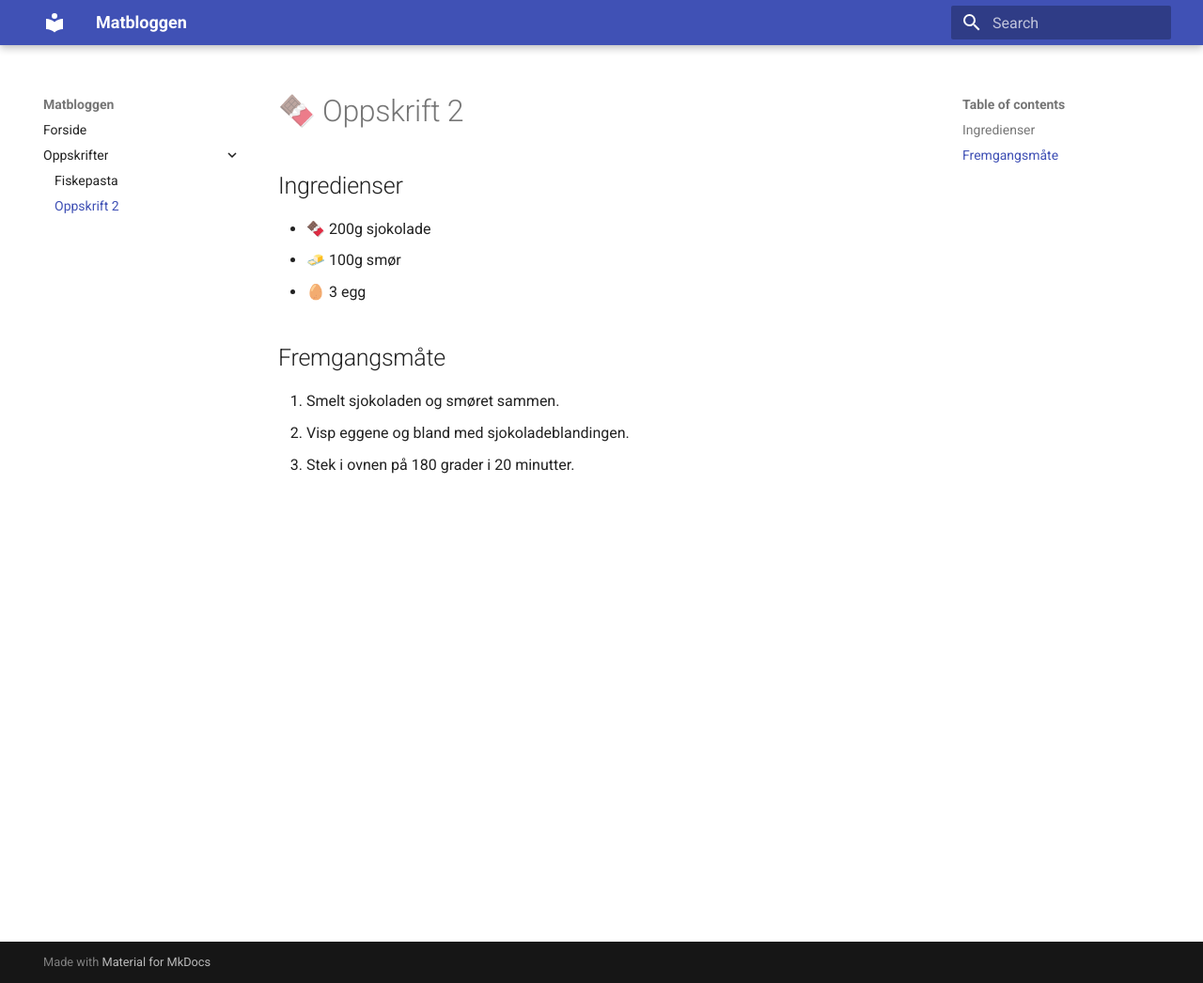
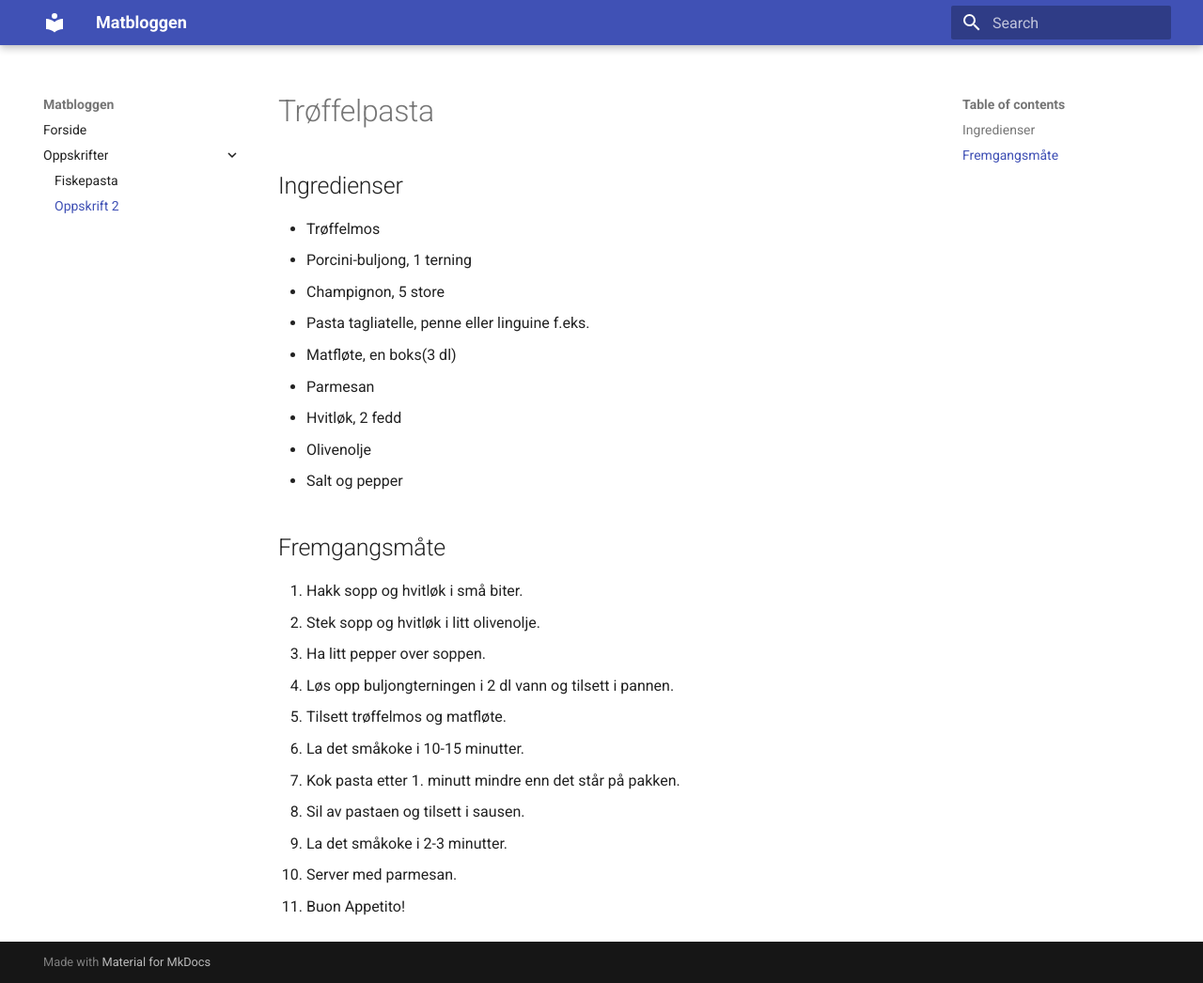
Before and after one commit to mariusops/matbloggen, an MkDocs documentation site: the page built from docs/recipes/recipe2.md, in a window 1280 px wide and 1046 px high. Shown: the whole window at 94% size. Built offline with MkDocs 1.6.1 and Material for MkDocs 9.7.7, drawn with Linux system fonts in a browser that asks for light colours.

Commit message:
Update recipe2.md to replace chocolate recipe with truffle pasta recipe and add detailed cooking instructions

```diff
--- a/docs/recipes/recipe2.md
+++ b/docs/recipes/recipe2.md
@@ -1,13 +1,27 @@
-# 🍫 Oppskrift 2
+# Trøffelpasta
 
 ## Ingredienser
 
-- 🍫 200g sjokolade
-- 🧈 100g smør
-- 🥚 3 egg
+- Trøffelmos
+- Porcini-buljong, 1 terning
+- Champignon, 5 store
+- Pasta tagliatelle, penne eller linguine f.eks.
+- Matfløte, en boks(3 dl)
+- Parmesan
+- Hvitløk, 2 fedd
+- Olivenolje
+- Salt og pepper
 
 ## Fremgangsmåte
 
-1. Smelt sjokoladen og smøret sammen.
-2. Visp eggene og bland med sjokoladeblandingen.
-3. Stek i ovnen på 180 grader i 20 minutter.
+1. Hakk sopp og hvitløk i små biter.
+2. Stek sopp og hvitløk i litt olivenolje.
+3. Ha litt pepper over soppen.
+4. Løs opp buljongterningen i 2 dl vann og tilsett i pannen.
+5. Tilsett trøffelmos og matfløte.
+6. La det småkoke i 10-15 minutter.
+7. Kok pasta etter 1. minutt mindre enn det står på pakken.
+8. Sil av pastaen og tilsett i sausen.
+9. La det småkoke i 2-3 minutter.
+10. Server med parmesan.
+11. Buon Appetito!
```
